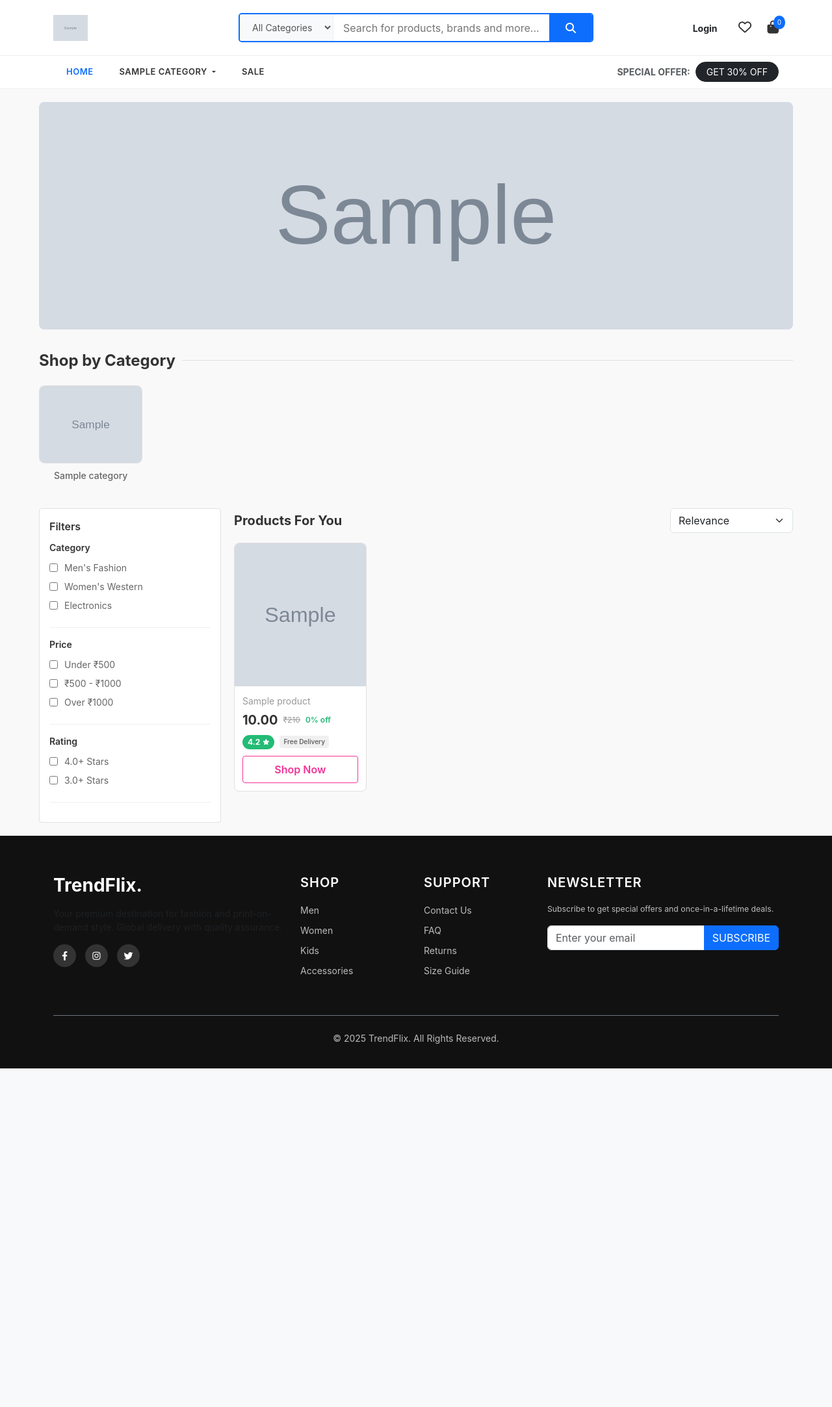
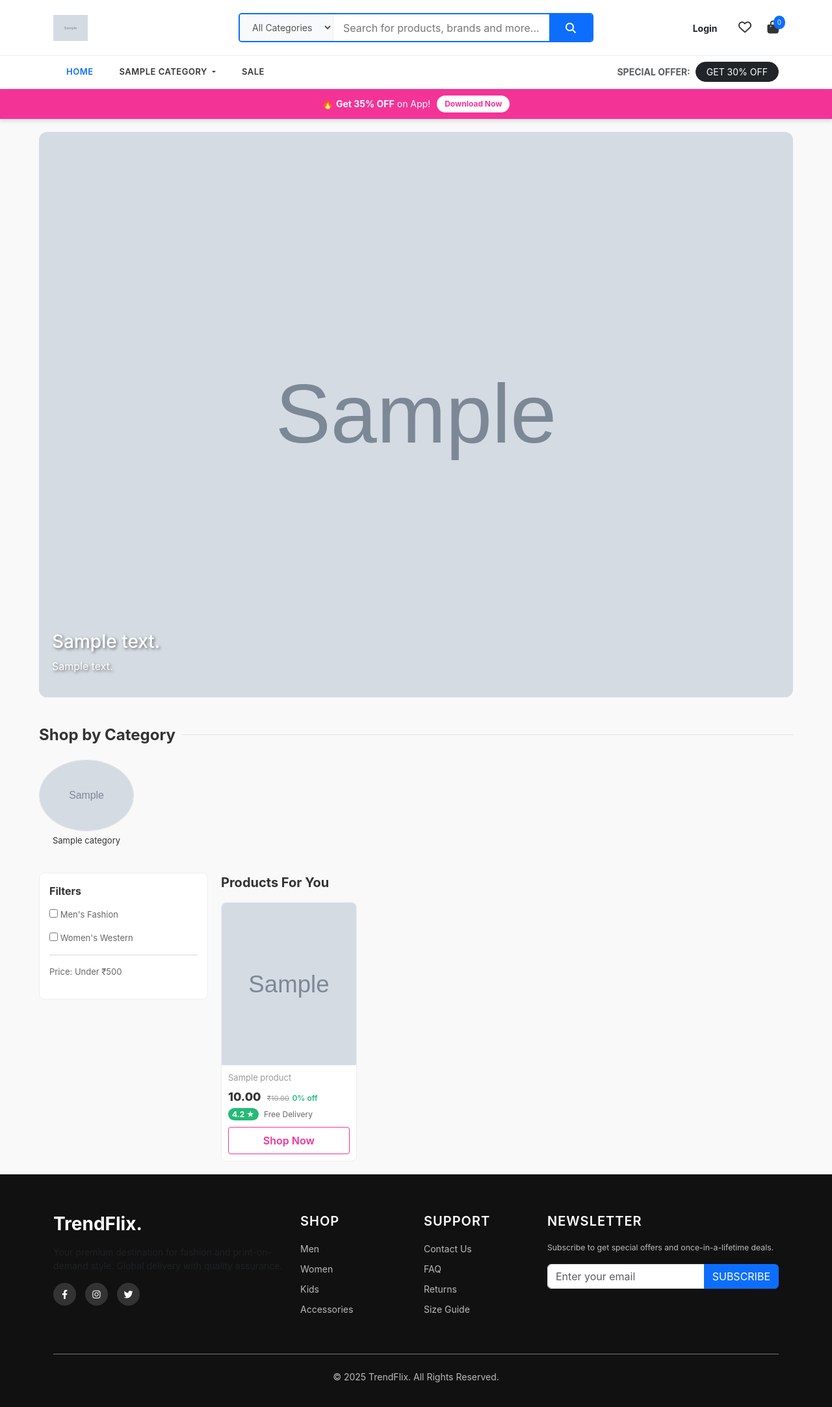
Before and after one commit to zahidbasha353-droid/trendflix-live, a Django app: template store/templates/index.html in a window 1280 px wide. Shown: the part 35-2200 px from the top of the page at 65% size. Before the commit the page ends 1679 px from the top, so only its background shows below. Run offline with Django 5.2, Linux system fonts and the light colour scheme; the template is opened without the code that fills it: values that come from a table or form of the project are taken from there, others are empty; tables that the repository leaves empty hold one stand-in row (values such as "Sample post"); grey boxes marked "Sample" are stand-in pictures; parts of the project's set-up code (start-up, migrations or seed data) failed here and were passed over.

```diff
--- a/store/templates/index.html
+++ b/store/templates/index.html
@@ -18,134 +18,98 @@
 
     body { background-color: var(--meesho-bg) !important; font-family: 'Mier B', -apple-system, BlinkMacSystemFont, sans-serif; }
 
-    /* =========================================
-       🖥️ DESKTOP LAYOUT (Sidebar + Grid)
-       ========================================= */
+    /* 1. PINK APP STRIP (Sticky) */
+    .app-download-strip {
+        background-color: var(--meesho-pink);
+        color: white;
+        padding: 10px 0;
+        text-align: center;
+        font-size: 14px;
+        position: sticky;
+        top: 0;
+        z-index: 1050;
+        box-shadow: 0 4px 6px rgba(0,0,0,0.1);
+    }
+    .download-btn {
+        background-color: white;
+        color: var(--meesho-pink);
+        padding: 4px 12px;
+        border-radius: 20px;
+        text-decoration: none;
+        font-weight: bold;
+        margin-left: 10px;
+        font-size: 12px;
+    }
+
     .main-container { max-width: 1200px; margin: 0 auto; padding: 20px; }
 
-    /* 1. HERO BANNER */
+    /* 2. DYNAMIC HERO BANNER */
     .hero-banner {
-        width: 100%; height: 350px; border-radius: 8px; overflow: hidden; margin-bottom: 30px;
-        background-size: cover; background-position: center; position: relative;
+        width: 100%; margin-bottom: 30px; border-radius: 12px; overflow: hidden;
+    }
+    .banner-item { position: relative; width: 100%; margin-bottom: 10px; }
+    .banner-item img { width: 100%; border-radius: 12px; display: block; }
+    .banner-text {
+        position: absolute; bottom: 20px; left: 20px; color: white;
+        text-shadow: 2px 2px 4px rgba(0,0,0,0.5);
     }
 
-    /* 2. CATEGORY STRIP (Original Brands Style) */
-    .brand-strip-title { font-size: 24px; font-weight: 700; margin-bottom: 20px; color: var(--text-dark); display: flex; align-items: center; gap: 10px; }
-    .brand-strip-title i { color: #5d5d5d; }
-
+    /* 3. CATEGORY STRIP */
+    .brand-strip-title { font-size: 24px; font-weight: 700; margin: 20px 0; color: var(--text-dark); display: flex; align-items: center; gap: 10px; }
     .brand-scroll { display: flex; gap: 20px; overflow-x: auto; padding-bottom: 10px; scrollbar-width: none; }
     .brand-scroll::-webkit-scrollbar { display: none; }
+    .brand-card { min-width: 110px; text-align: center; }
+    .brand-img-box { width: 100%; height: 110px; border-radius: 50%; overflow: hidden; border: 1px solid #e0e0e0; background: white; }
+    .brand-img-box img { width: 100%; height: 100%; object-fit: cover; }
 
-    .brand-card { min-width: 120px; text-align: center; cursor: pointer; }
-    .brand-img-box {
-        width: 100%; height: 120px; border-radius: 8px; overflow: hidden; border: 1px solid #e0e0e0;
-        background: white; display: flex; align-items: center; justify-content: center;
+    /* 4. PRODUCT GRID */
+    .content-wrapper { display: flex; gap: 20px; }
+    .filter-sidebar { width: 260px; display: none; background: white; padding: 15px; border-radius: 8px; border: 1px solid #eee; height: fit-content; }
+    .grid-container { display: grid; grid-template-columns: repeat(4, 1fr); gap: 15px; flex: 1; }
+
+    /* CARD STYLING */
+    .m-card { background: white; border-radius: 8px; border: 1px solid #eee; transition: 0.3s; overflow: hidden; }
+    .m-card:hover { box-shadow: 0 5px 15px rgba(0,0,0,0.1); }
+    .m-img-wrap { height: 250px; }
+    .m-img { width: 100%; height: 100%; object-fit: cover; }
+    .m-info { padding: 10px; }
+    .m-price { font-size: 18px; font-weight: 800; color: var(--text-dark); }
+    .m-off { color: var(--rating-green); font-size: 12px; font-weight: 600; }
+    .m-btn { display: block; width: 100%; border: 1px solid var(--meesho-pink); color: var(--meesho-pink); padding: 8px; border-radius: 4px; text-align: center; font-weight: 600; text-decoration: none; margin-top: 10px; }
+
+    @media (min-width: 992px) { .filter-sidebar { display: block; } }
+    @media (max-width: 768px) {
+        .grid-container { grid-template-columns: repeat(2, 1fr); gap: 10px; }
+        .m-img-wrap { height: 200px; }
     }
-    .brand-img-box img { width: 100%; height: 100%; object-fit: cover; }
-    .brand-name { margin-top: 8px; font-size: 14px; color: var(--text-grey); font-weight: 500; }
-    .brand-btn {
-        background: var(--meesho-pink); color: white; border: none; padding: 5px 15px;
-        border-radius: 4px; font-size: 12px; margin-top: 5px; width: 100%;
-    }
+</style>
 
-    /* 3. SPLIT LAYOUT (Sidebar & Products) */
-    .content-wrapper { display: flex; gap: 20px; margin-top: 30px; }
-
-    /* LEFT SIDEBAR (Filters) */
-    .filter-sidebar {
-        width: 280px; background: white; border-radius: 4px; border: 1px solid #e0e0e0;
-        padding: 15px; height: fit-content; display: none; /* Hidden on mobile */
-    }
-    .filter-group { border-bottom: 1px solid #f0f0f0; padding-bottom: 15px; margin-bottom: 15px; }
-    .filter-title { font-size: 16px; font-weight: 600; margin-bottom: 10px; color: var(--text-dark); }
-    .filter-item { display: flex; align-items: center; gap: 10px; margin-bottom: 8px; font-size: 14px; color: var(--text-grey); cursor: pointer; }
-    .filter-item input { accent-color: var(--meesho-pink); }
-
-    /* RIGHT PRODUCT GRID */
-    .product-grid-area { flex: 1; }
-    .sort-bar { display: flex; justify-content: space-between; margin-bottom: 15px; align-items: center; }
-    .grid-container {
-        display: grid; grid-template-columns: repeat(4, 1fr); gap: 15px;
-    }
-
-    /* MEESHO PRODUCT CARD */
-    .m-card {
-        background: white; border-radius: 8px; overflow: hidden; border: 1px solid #e0e0e0;
-        transition: 0.2s; position: relative; cursor: pointer;
-    }
-    .m-card:hover { box-shadow: 0 4px 12px rgba(0,0,0,0.1); transform: translateY(-2px); }
-
-    .m-img-wrap { height: 220px; overflow: hidden; position: relative; }
-    .m-img { width: 100%; height: 100%; object-fit: cover; }
-
-    .m-info { padding: 12px; }
-    .m-title {
-        font-size: 14px; color: #999; margin-bottom: 4px;
-        white-space: nowrap; overflow: hidden; text-overflow: ellipsis;
-    }
-    .m-price-row { display: flex; align-items: center; gap: 8px; margin-bottom: 4px; }
-    .m-price { font-size: 20px; font-weight: 700; color: var(--text-dark); }
-    .m-old-price { font-size: 12px; text-decoration: line-through; color: #999; }
-    .m-off { font-size: 12px; color: var(--rating-green); font-weight: 600; }
-
-    .m-badge-row { display: flex; align-items: center; gap: 8px; margin-top: 8px; }
-    .m-rating {
-        background: var(--rating-green); color: white; font-size: 12px;
-        padding: 2px 8px; border-radius: 12px; display: flex; align-items: center; gap: 4px; font-weight: 700;
-    }
-    .m-free-del {
-        background: #f0f0f0; color: #666; font-size: 10px;
-        padding: 2px 6px; border-radius: 4px; font-weight: 600;
-    }
-
-    /* AFFILIATE BUTTON */
-    .m-btn {
-        display: block; width: 100%; text-align: center; background: white;
-        color: var(--meesho-pink); border: 1px solid var(--meesho-pink);
-        font-weight: 600; padding: 8px; margin-top: 10px; border-radius: 4px; text-decoration: none;
-        transition: 0.3s;
-    }
-    .m-btn:hover { background: var(--meesho-pink); color: white; }
-
-    /* =========================================
-       📱 MOBILE RESPONSIVENESS
-       ========================================= */
-    @media (min-width: 992px) {
-        .filter-sidebar { display: block; } /* Show Sidebar on Desktop */
-    }
-
-    @media (max-width: 768px) {
-        .main-container { padding: 10px; }
-        .hero-banner { height: 180px; margin-bottom: 20px; }
-
-        .brand-card { min-width: 90px; }
-        .brand-img-box { height: 90px; }
-        .brand-name { font-size: 12px; }
-
-        .grid-container { grid-template-columns: repeat(2, 1fr); gap: 10px; }
-        .m-img-wrap { height: 200px; } /* Tall images for fashion */
-        .m-price { font-size: 16px; }
-
-        /* Bottom Navigation Space */
-        body { padding-bottom: 70px; }
-
-        /* Hide Desktop Elements */
-        .desktop-only { display: none; }
-    }
-
-    /* Bottom Nav (Same as before for App feel) */
-    .bottom-nav { position: fixed; bottom: 0; left: 0; width: 100%; background: white; border-top: 1px solid #eee; display: flex; justify-content: space-around; padding: 10px 0; z-index: 1000; }
-    .nav-icon { text-align: center; font-size: 10px; color: #555; text-decoration: none; }
-    .nav-icon i { font-size: 20px; display: block; margin-bottom: 2px; }
-    .nav-icon.active { color: var(--meesho-pink); font-weight: bold; }
-
-    @media (min-width: 769px) { .bottom-nav { display: none; } }
-</style>
+<div class="app-download-strip">
+    <div class="container d-flex justify-content-center align-items-center">
+        <span>🔥 <strong>Get 35% OFF</strong> on App!</span>
+        <a href="#" class="download-btn">Download Now</a>
+    </div>
+</div>
 
 <div class="main-container">
 
-    <div class="hero-banner" style="background-image: url('{% if main_banner %}{{ main_banner.image.url }}{% else %}https://images.unsplash.com/photo-1607082348824-0a96f2a4b9da?auto=format&fit=crop&w=1470&q=80{% endif %}');">
-        </div>
+    <section class="hero-banner">
+        {% for banner in banners %}
+            <div class="banner-item">
+                <a href="{{ banner.button_link }}">
+                    <img src="{{ banner.image.url }}" alt="{{ banner.title }}">
+                </a>
+                {% if banner.main_text %}
+                <div class="banner-text">
+                    <h3>{{ banner.main_text }}</h3>
+                    <p>{{ banner.small_text }}</p>
+                </div>
+                {% endif %}
+            </div>
+        {% empty %}
+            <img src="https://via.placeholder.com/1200x400?text=Welcome+to+TrendFlix+HQ" style="width:100%;">
+        {% endfor %}
+    </section>
 
     <div class="brand-strip-title">
         <span>Shop by Category</span>
@@ -156,103 +120,52 @@
         {% for cat in categories %}
         <div class="brand-card">
             <div class="brand-img-box">
-                {% if cat.image %}
-                    <img src="{{ cat.image.url }}" alt="{{ cat.name }}">
-                {% else %}
-                    <img src="https://via.placeholder.com/100" alt="No Image">
-                {% endif %}
+                <img src="{% if cat.image %}{{ cat.image.url }}{% else %}https://via.placeholder.com/100{% endif %}" alt="{{ cat.name }}">
             </div>
-            <div class="brand-name">{{ cat.name }}</div>
+            <div class="brand-name" style="margin-top: 5px; font-size: 13px;">{{ cat.name }}</div>
         </div>
         {% endfor %}
     </div>
 
-    <div class="content-wrapper">
-
+    <div class="content-wrapper" style="margin-top: 30px;">
         <div class="filter-sidebar">
-            <div class="filter-title">Filters</div>
-
-            <div class="filter-group">
-                <div class="filter-title" style="font-size:14px;">Category</div>
-                <label class="filter-item"><input type="checkbox"> Men's Fashion</label>
-                <label class="filter-item"><input type="checkbox"> Women's Western</label>
-                <label class="filter-item"><input type="checkbox"> Electronics</label>
-            </div>
-
-            <div class="filter-group">
-                <div class="filter-title" style="font-size:14px;">Price</div>
-                <label class="filter-item"><input type="checkbox"> Under ₹500</label>
-                <label class="filter-item"><input type="checkbox"> ₹500 - ₹1000</label>
-                <label class="filter-item"><input type="checkbox"> Over ₹1000</label>
-            </div>
-
-            <div class="filter-group">
-                <div class="filter-title" style="font-size:14px;">Rating</div>
-                <label class="filter-item"><input type="checkbox"> 4.0+ Stars</label>
-                <label class="filter-item"><input type="checkbox"> 3.0+ Stars</label>
+            <div style="font-weight: bold; margin-bottom: 15px;">Filters</div>
+            <div style="font-size: 13px; color: #666;">
+                <p><input type="checkbox"> Men's Fashion</p>
+                <p><input type="checkbox"> Women's Western</p>
+                <hr>
+                <p>Price: Under ₹500</p>
             </div>
         </div>
 
-        <div class="product-grid-area">
-            <div class="sort-bar">
-                <div class="brand-strip-title" style="font-size: 20px; margin:0;">Products For You</div>
-                <select class="form-select w-auto desktop-only">
-                    <option>Relevance</option>
-                    <option>Price: Low to High</option>
-                    <option>Price: High to Low</option>
-                </select>
-            </div>
-
+        <div class="product-grid-area" style="flex: 1;">
+            <div style="font-size: 20px; font-weight: bold; margin-bottom: 15px;">Products For You</div>
             <div class="grid-container">
                 {% for product in products %}
-                <a href="{{ product.affiliate_link }}" target="_blank" style="text-decoration: none;">
-                    <div class="m-card">
+                <div class="m-card">
+                    <a href="{{ product.affiliate_link }}" target="_blank" style="text-decoration: none; color: inherit;">
                         <div class="m-img-wrap">
-                            {% if product.image %}
-                                <img src="{{ product.image.url }}" class="m-img">
-                            {% else %}
-                                <img src="https://via.placeholder.com/300x400" class="m-img">
-                            {% endif %}
+                            <img src="{% if product.image %}{{ product.image.url }}{% else %}https://via.placeholder.com/300x400{% endif %}" class="m-img">
                         </div>
-
                         <div class="m-info">
-                            <div class="m-title">{{ product.name }}</div>
-
-                            <div class="m-price-row">
+                            <div style="font-size: 13px; color: #999; overflow: hidden; white-space: nowrap; text-overflow: ellipsis;">{{ product.name }}</div>
+                            <div style="margin: 5px 0;">
                                 <span class="m-price">{{ product.selling_price|currency:request }}</span>
-                                <span class="m-old-price">₹{{ product.cost_price|add:"200" }}</span>
+                                <span style="font-size: 11px; text-decoration: line-through; color: #999; margin-left: 5px;">₹{{ product.cost_price }}</span>
                                 <span class="m-off">{{ product.profit }}% off</span>
                             </div>
-
-                            <div class="m-badge-row">
-                                <span class="m-rating">4.2 <i class="fas fa-star" style="font-size:9px;"></i></span>
-                                <span class="m-free-del">Free Delivery</span>
+                            <div style="font-size: 12px; color: var(--rating-green);">
+                                <span style="background: var(--rating-green); color: white; padding: 2px 6px; border-radius: 10px; font-weight: bold;">4.2 ★</span>
+                                <span style="color: #666; margin-left: 5px;">Free Delivery</span>
                             </div>
-
-                            <button class="m-btn">Shop Now</button>
+                            <div class="m-btn">Shop Now</div>
                         </div>
-                    </div>
-                </a>
+                    </a>
+                </div>
                 {% endfor %}
             </div>
         </div>
     </div>
-
-</div>
-
-<div class="bottom-nav">
-    <a href="{% url 'home' %}" class="nav-icon active">
-        <i class="fas fa-home"></i> Home
-    </a>
-    <a href="#" class="nav-icon">
-        <i class="fas fa-th-large"></i> Categories
-    </a>
-    <a href="#" class="nav-icon">
-        <i class="fas fa-shopping-bag"></i> Orders
-    </a>
-    <a href="#" class="nav-icon">
-        <i class="fas fa-user"></i> Account
-    </a>
 </div>
 
 {% endblock %}
--- /dev/null
+++ b/store/templatetags/custom_filters.py
@@ -0,0 +1,54 @@
+from django import template
+
+register = template.Library()
+
+@register.filter
+def multiply(value, arg):
+    """Value-vaiyum arg-aiyum multiply pannum"""
+    try:
+        return float(value) * float(arg)
+    except (ValueError, TypeError):
+        return 0
+
+@register.filter
+def get_discount(cost, selling):
+    """Discount percentage calculate pannum"""
+    try:
+        cost = float(cost)
+        selling = float(selling)
+        if cost > 0:
+            discount = ((cost - selling) / cost) * 100
+            return int(discount)
+    except (ValueError, TypeError):
+        pass
+    return 0
+from django import template
+
+register = template.Library()
+
+@register.filter
+def currency(value, arg=None):
+    """Price-ah correct-aana decimal format-la (e.g., 1,250.00) maathum"""
+    try:
+        return "{:,.2f}".format(float(value))
+    except (ValueError, TypeError):
+        return value
+
+@register.filter
+def multiply(value, arg):
+    try:
+        return float(value) * float(arg)
+    except (ValueError, TypeError):
+        return 0
+
+@register.filter
+def get_discount(cost, selling):
+    try:
+        cost = float(cost)
+        selling = float(selling)
+        if cost > 0:
+            discount = ((cost - selling) / cost) * 100
+            return int(discount)
+    except (ValueError, TypeError):
+        pass
+    return 0
--- a/store/urls.py
+++ b/store/urls.py
@@ -1,48 +1,67 @@
 from django.contrib import admin
-from django.urls import path
+from django.urls import path, include
 from django.conf import settings
 from django.conf.urls.static import static
-from store import views  # <--- Ithu romba mukkiyam!
+from store import views  # store app views-ah import panrom
 
 urlpatterns = [
     # --- ADMIN PANEL ---
     path('admin/', admin.site.urls),
 
-    # --- HOMEPAGE (Idhu thaan 404 error fix pannum) ---
+    # --- HOMEPAGE ---
     path('', views.home, name='home'),
 
-    # --- OTHER PAGES (Unga Old Coding) ---
-    path('custom-design/', views.custom_design_view, name='custom_design'),
-
-    # Auth
+    # --- AUTH PAGES ---
     path('login/', views.login_view, name='login'),
     path('logout/', views.logout_view, name='logout'),
     path('register/', views.register_view, name='register'),
 
-    # Product Flow
+    # --- PRODUCT FLOW ---
     path('product/<int:product_id>/', views.product_detail, name='product_detail'),
     path('add-to-cart/<int:product_id>/', views.add_to_cart, name='add_to_cart'),
-    path('cart/', views.cart_view, name='cart'),
+    path('cart/', views.cart_view, name='cart_view'),
     path('buy-now/<int:product_id>/', views.buy_now, name='buy_now'),
     path('remove-from-cart/<int:item_id>/', views.remove_from_cart, name='remove_from_cart'),
 
-    # Checkout & Payment
-    path('checkout/', views.checkout_view, name='checkout'),
-    path('place-cod-order/', views.place_cod_order, name='place_cod_order'),
-
-    # Success Page
+    # --- CHECKOUT & PAYMENT ---
+    path('checkout/', views.checkout_view, name='checkout_view'),
     path('order-success/', views.order_success_view, name='order_success_view'),
 
-    # Dashboards & Uploads
+    # --- DASHBOARDS & CUSTOM DESIGN ---
+    path('custom-design/', views.custom_design_view, name='custom_design'),
     path('dashboard/designer/', views.designer_dashboard, name='designer_dashboard'),
     path('upload-design/', views.upload_design, name='upload_design'),
-    path('dashboard/owner/', views.owner_dashboard, name='owner_dashboard_app'),
+    path('dashboard/owner/', views.owner_dashboard, name='owner_dashboard'),
 
-    # Global Currency Switcher
+    # --- GLOBAL CURRENCY SWITCHER ---
     path('switch-currency/<str:currency_code>/', views.switch_currency, name='switch_currency'),
 ]
 
-# --- MEDIA & STATIC FILES SETTINGS (Images Load Aaga) ---
+# --- 💡 MEDIA & STATIC FILES (Hero Banners Load Aaga Idhu Romba Mukkiyam) ---
 if settings.DEBUG:
     urlpatterns += static(settings.MEDIA_URL, document_root=settings.MEDIA_ROOT)
     urlpatterns += static(settings.STATIC_URL, document_root=settings.STATIC_ROOT)
+    # trendflix_core/urls.py
+
+urlpatterns = [
+    path('admin/', admin.site.urls),
+    path('', views.home, name='home'),
+    path('login/', views.login_view, name='login'),
+    path('logout/', views.logout_view, name='logout'),
+    path('register/', views.register_view, name='register'),
+    path('product/<int:product_id>/', views.product_detail, name='product_detail'),
+    path('add-to-cart/<int:product_id>/', views.add_to_cart, name='add_to_cart'),
+    path('cart/', views.cart_view, name='cart_view'),
+    path('buy-now/<int:product_id>/', views.buy_now, name='buy_now'),
+    path('remove-from-cart/<int:item_id>/', views.remove_from_cart, name='remove_from_cart'),
+    path('checkout/', views.checkout_view, name='checkout_view'),
+
+    # Inga dhaan prachanai - 'order_success_view' nu function irukanum
+    path('order-success/', views.order_success_view, name='order_success_view'),
+
+    path('custom-design/', views.custom_design_view, name='custom_design'),
+    path('dashboard/designer/', views.designer_dashboard, name='designer_dashboard'),
+    path('upload-design/', views.upload_design, name='upload_design'),
+    path('dashboard/owner/', views.owner_dashboard, name='owner_dashboard'),
+    path('switch-currency/<str:currency_code>/', views.switch_currency, name='switch_currency'),
+]
```
Also changed, not shown: store/models.py (+10 -18 lines), store/views.py (+111 -170 lines), db.sqlite3, store/migrations/0001_initial.py (added), store/templatetags/__init__.py (added).
